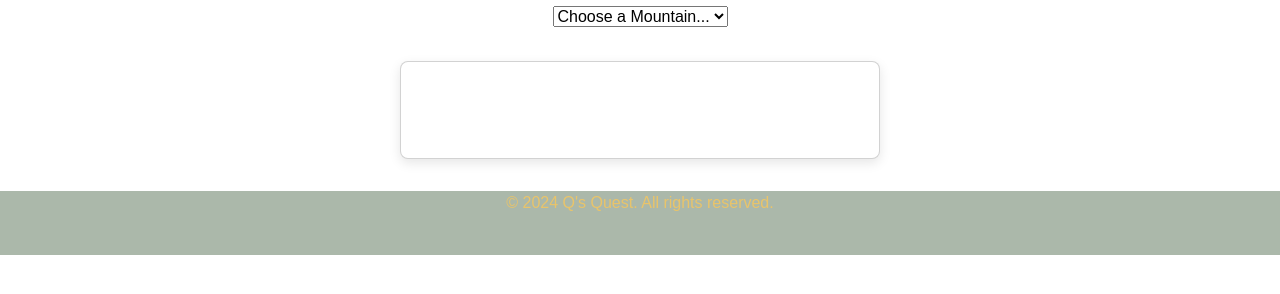
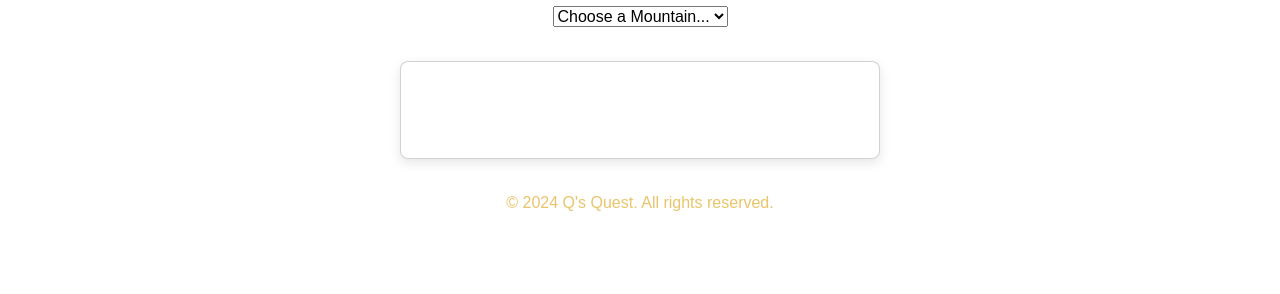
Before and after one commit to Quannettewalters/Enjoy-The-Outdoors, a plain HTML site: page mountains.html in a window 1280 px wide. Shown: the part 194-488 px from the top of the page. Drawn offline with nearby package versions, Linux system fonts and the light colour scheme.

Commit message:
playing around with the footer

```diff
--- a/mountains.html
+++ b/mountains.html
@@ -48,7 +48,8 @@
             <div id="results"></div>
         </div>
     </div>
-    <footer style="position: absolute-bottom; bottom: 0; width: 100%;">
+
+    <footer style="position: fixed-bottom; bottom: 0; width: 100%; text-align: center;">
         <p>&copy; 2024 Q's Quest. All rights reserved.</p>
     </footer>
 </body>
--- a/styles/home.css
+++ b/styles/home.css
@@ -1,6 +1,10 @@
 body {
-    font-family: 'Arial', sans-serif;
- }
+    display: flex;
+    flex-direction: column;
+    min-height: 100vh; /* Full viewport height */
+    margin: 0;
+    font-family: Arial, sans-serif;
+}
  .back-video {
     position: absolute;
     right: 0;
@@ -59,7 +63,3 @@ h1 {
 }
 footer {
     color: #e9c46a;
-background-color: rgba(74, 102, 71, 0.461);
-text-align: center;
-height: 4rem;
-}
--- a/styles/main.css
+++ b/styles/main.css
@@ -1,8 +1,9 @@
 body {
-    font-family: 'Arial', sans-serif;
-    background-color: #f4f8f7;
+    display: flex;
+    flex-direction: column;
+    min-height: 100vh; /* Full viewport height */
+    margin: 0;
 }
-
 .navbar {
     box-shadow: 0 4px 12px rgba(0, 0, 0, 0.1);
     width: 100%;
--- a/styles/mountains.css
+++ b/styles/mountains.css
@@ -1,5 +1,9 @@
 body {
-  font-family: "Arial", sans-serif;
+    display: flex;
+    flex-direction: column;
+    min-height: 100vh; /* Full viewport height */
+    margin: 0;
+    font-family: Arial, sans-serif;
 }
 .navbar {
   position: absolute-bottom;
@@ -35,9 +39,5 @@ h1 {
   margin-top: 2rem;
 }
 footer {
-  color: #e9c46a;
-  background-color: rgba(74, 102, 71, 0.461);
-  text-align: center;
-  height: 4rem;
-  width: 100%;
+    color: #e9c46a;
 }
--- a/styles/parks.css
+++ b/styles/parks.css
@@ -1,18 +1,18 @@
+body {
+    display: flex;
+    flex-direction: column;
+    min-height: 100vh; /* Full viewport height */
+    margin: 0;
+    font-family: Arial, sans-serif;
+}
   .navbar {
-    position: absolute;
+    position: absolute-bottom;
     top: 0;
     left: 0;
     width: 100%;
     box-shadow: 0 4px 12px rgba(0, 0, 0, 0.1);
-    background-color: rgba(74, 102, 71, 0.461);
+    background-color: rgba(247, 250, 246, 0.65);
     z-index: 1000;
-}
-
-.navbar-brand {
-    font-size: 2rem;
-    font-weight: bold;
-    color: rgba(33, 67, 33, 0.731) !important;
-    font-family: ;
   }
 
   .nav-link {
@@ -25,11 +25,17 @@
     color: #e9c46a;
     text-decoration: none;
   }
+  h1 {
+    text-align: center;
+    margin-top: 2rem;
+  }
+
+  .filters {
+    display: flex;
+    justify-content: center;
+    margin-top: 2rem;
+    text-align: center;
+  }
   footer {
-    position: absolute-bottom;
-    left: 0;
-    bottom: 0;
-    width: 100%;
-    color: rgb(15, 14, 14);
-    height: 100%;
+    color: #e9c46a;
 }
```
Also changed, not shown: index.html (+1 -3 lines), parks.html (+2 -2 lines). Lines whose indentation alone changed are shown as unchanged.
